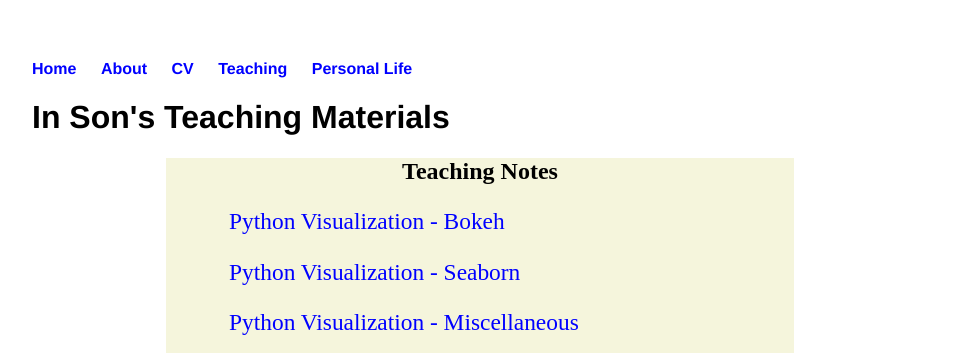
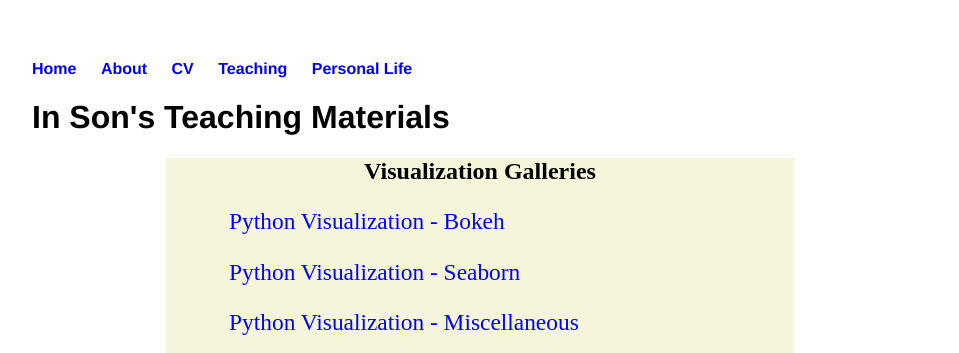
Before and after one commit to son520804/son520804.github.io, a Jekyll site: the page built from Teaching/Visualization/index.html, in a window 1280 px wide. Shown: the top 353 px of the page, without its empty margins (160-1119 px from the left). Built offline with Jekyll 4.4.1, drawn with Linux system fonts in a browser that asks for light colours.

Commit message:
Update index.html

```diff
--- a/Teaching/Visualization/index.html
+++ b/Teaching/Visualization/index.html
@@ -6,7 +6,7 @@ title: In Son's Teaching Materials
 <div style="text-align: center; margin-left: 15%; margin-right: 15%;
   background-color: beige">
 
-<h2 id="course-materials">Teaching Notes</h2>
+<h2 id="course-materials">Visualization Galleries</h2>
 <div style="text-align: left; margin-left: 10%; margin-right: 10%; line-height: 0.5">
   <font size = "4pt">
 
```
